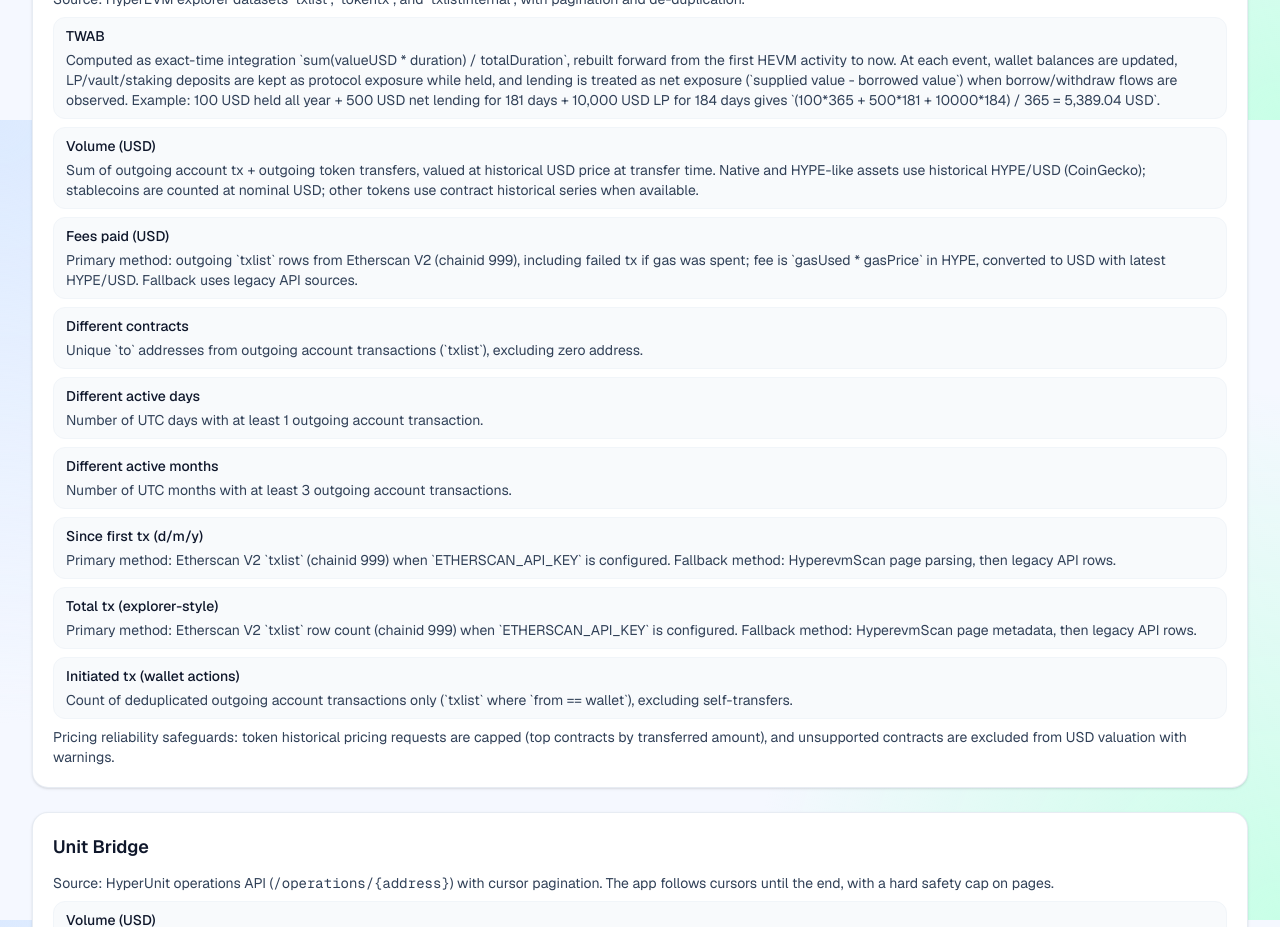
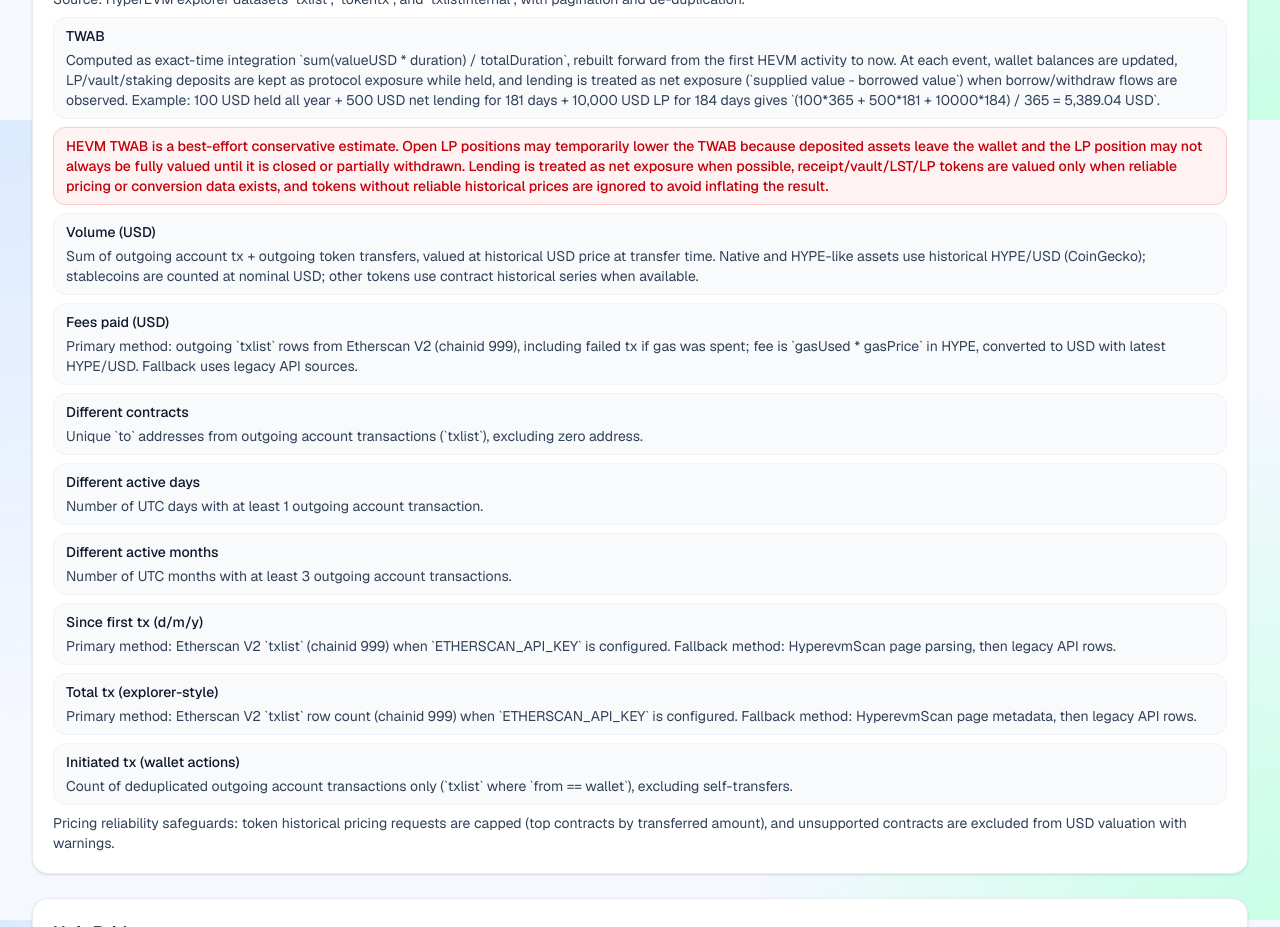
Before and after one commit to MaitreSarce/HL-Viewer, a Next.js app: page /details in a window 1280 px wide. Shown: the part 1480-2407 px from the top of the page. Built offline with nearby package versions, Linux system fonts and the light colour scheme.

Commit message:
Add HEVM TWAB limitations warning

```diff
--- a/src/app/details/page.tsx
+++ b/src/app/details/page.tsx
@@ -118,6 +118,13 @@ export default function DetailsPage() {
           name="TWAB"
           explanation="Computed as exact-time integration `sum(valueUSD * duration) / totalDuration`, rebuilt forward from the first HEVM activity to now. At each event, wallet balances are updated, LP/vault/staking deposits are kept as protocol exposure while held, and lending is treated as net exposure (`supplied value - borrowed value`) when borrow/withdraw flows are observed. Example: 100 USD held all year + 500 USD net lending for 181 days + 10,000 USD LP for 184 days gives `(100*365 + 500*181 + 10000*184) / 365 = 5,389.04 USD`."
         />
+        <p className="rounded-xl border border-red-200 bg-red-50 px-3 py-2 text-sm font-medium text-red-700">
+          HEVM TWAB is a best-effort conservative estimate. Open LP positions may temporarily lower the TWAB because
+          deposited assets leave the wallet and the LP position may not always be fully valued until it is closed or
+          partially withdrawn. Lending is treated as net exposure when possible, receipt/vault/LST/LP tokens are valued
+          only when reliable pricing or conversion data exists, and tokens without reliable historical prices are ignored
+          to avoid inflating the result.
+        </p>
         <Metric
           name="Volume (USD)"
           explanation="Sum of outgoing account tx + outgoing token transfers, valued at historical USD price at transfer time. Native and HYPE-like assets use historical HYPE/USD (CoinGecko); stablecoins are counted at nominal USD; other tokens use contract historical series when available."
```
